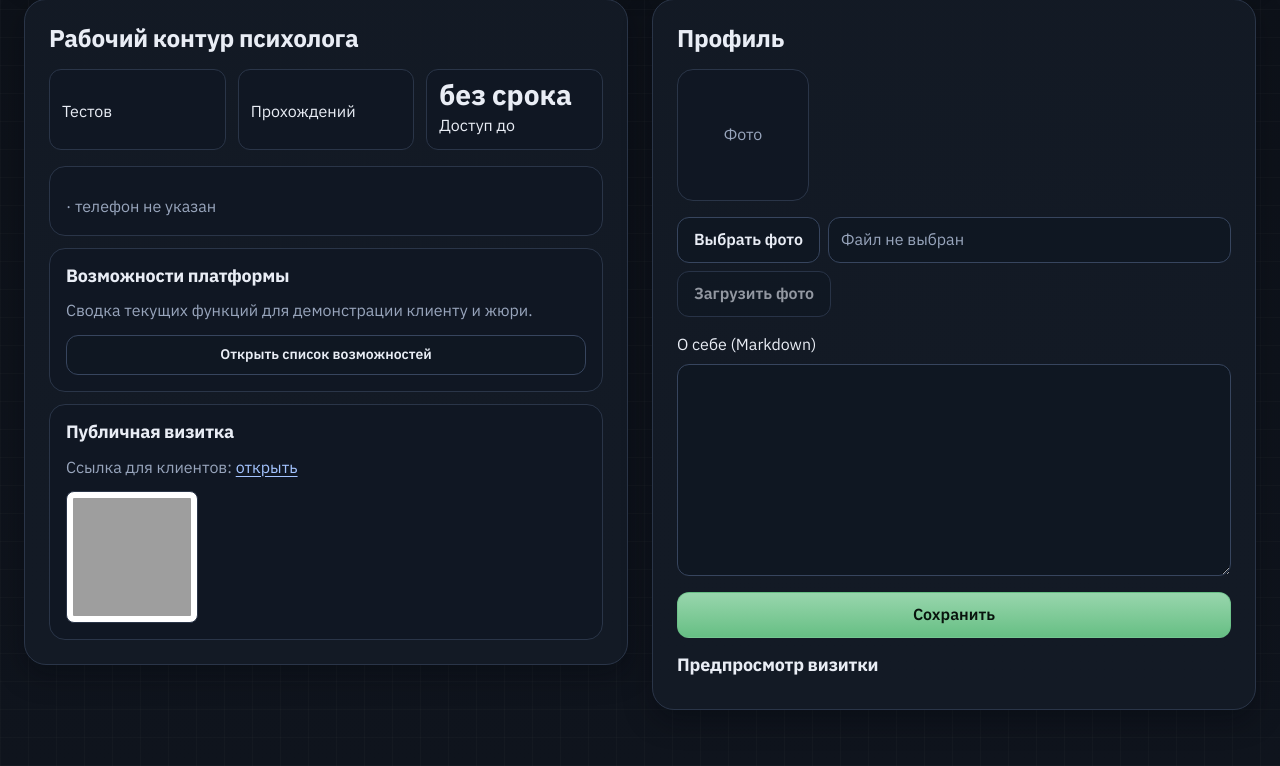
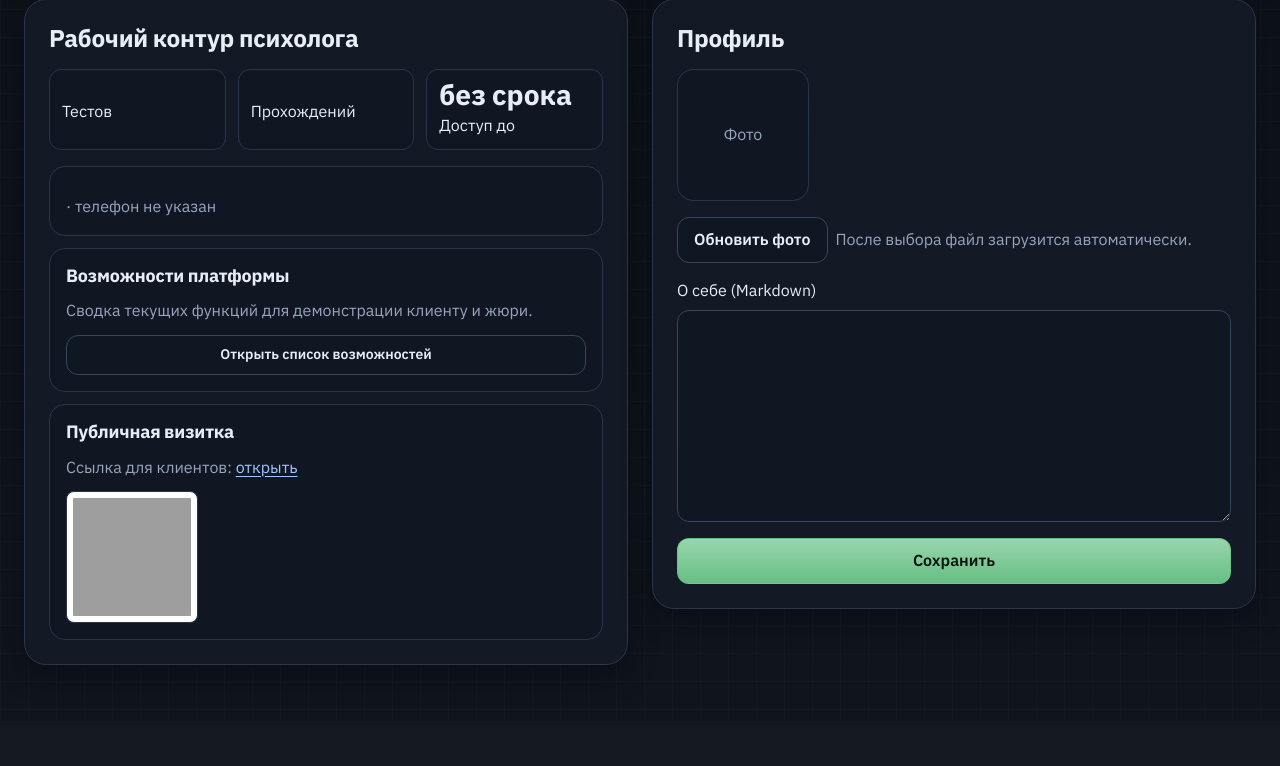
Before and after one commit to kleget/titanit-profdnk-mvp, a FastAPI app: template backend/app/templates/dashboard.html in a window 1280 px wide. Shown: the part 411-1177 px from the top of the page. After the commit the page ends 1076 px from the top, so only its background shows below. Run offline with FastAPI, Linux system fonts and the light colour scheme; the template is opened without the code that fills it, so the values that code supplies are empty; grey boxes are pictures that could not be loaded.

Commit message:
refactor(ui): simplify profile photo flow and remove dashboard preview

```diff
--- a/backend/app/routers/psychologist.py
+++ b/backend/app/routers/psychologist.py
@@ -28,7 +28,6 @@ from app.models import (
 from app.schemas.formula_preview import FormulaPreviewPayloadSchema
 from app.services.access_reminders import build_psychologist_access_reminder
 from app.services.client_fields import normalize_client_fields_config
-from app.services.content import render_safe_markdown
 from app.services.formulas import FormulaError, evaluate_formula
 from app.services.invite_links import (
     INVITE_LINK_STATE_ACTIVE,
@@ -742,7 +741,6 @@ def dashboard(
         or 0
     )
     access_reminder = build_psychologist_access_reminder(current_user)
-    about_html = render_safe_markdown(current_user.about_md or "")
     return templates.TemplateResponse(
         request,
         "dashboard.html",
@@ -752,7 +750,6 @@ def dashboard(
             "tests_count": tests_count,
             "submissions_count": submissions_count,
             "access_reminder": access_reminder,
-            "about_html": about_html,
             "base_url": settings.base_url,
         },
     )
--- a/backend/app/templates/dashboard.html
+++ b/backend/app/templates/dashboard.html
@@ -98,9 +98,8 @@
         accept=".png,.jpg,.jpeg,.webp"
         required
       >
-      <label class="btn ghost file-picker-btn" for="photo-file-input">Выбрать фото</label>
-      <span id="photo-file-name" class="file-name empty">Файл не выбран</span>
-      <button id="photo-upload-submit" class="btn ghost" type="submit" disabled>Загрузить фото</button>
+      <label class="btn ghost file-picker-btn" for="photo-file-input">Обновить фото</label>
+      <span class="muted">После выбора файл загрузится автоматически.</span>
     </form>
     <form method="post" action="/profile" class="form-grid">
       {{ csrf_input(request) }}
@@ -110,37 +109,26 @@
       </label>
       <button class="btn" type="submit">Сохранить</button>
     </form>
-    <div class="md-preview">
-      <h3>Предпросмотр визитки</h3>
-      <div class="rich">{{ about_html | safe }}</div>
-    </div>
   </article>
 </section>
 
 <script>
   const photoInput = document.getElementById("photo-file-input");
-  const photoName = document.getElementById("photo-file-name");
-  const photoSubmit = document.getElementById("photo-upload-submit");
+  const photoForm = photoInput ? photoInput.closest("form") : null;
 
-  function updatePhotoUploadState() {
-    if (!photoInput || !photoName || !photoSubmit) {
+  function submitPhotoOnSelect() {
+    if (!photoInput || !photoForm) {
       return;
     }
     const file = photoInput.files && photoInput.files[0];
-    if (file) {
-      photoName.textContent = file.name;
-      photoName.classList.remove("empty");
-      photoSubmit.disabled = false;
+    if (!file) {
       return;
     }
-    photoName.textContent = "Файл не выбран";
-    photoName.classList.add("empty");
-    photoSubmit.disabled = true;
+    photoForm.submit();
   }
 
   if (photoInput) {
-    photoInput.addEventListener("change", updatePhotoUploadState);
-    updatePhotoUploadState();
+    photoInput.addEventListener("change", submitPhotoOnSelect);
   }
 </script>
 {% endblock %}
```
